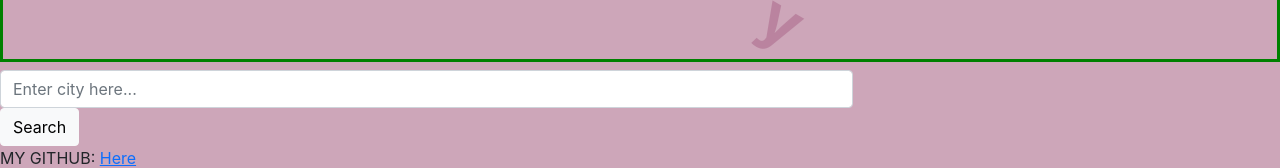
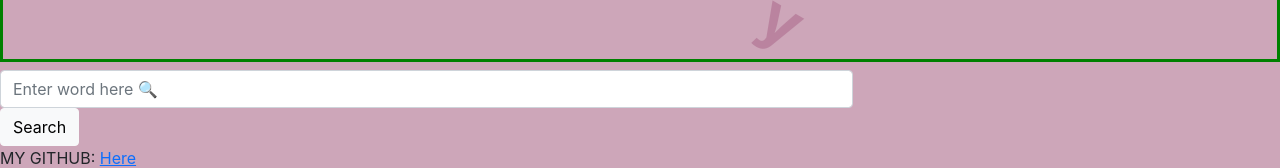
Before and after one commit to Reggie899/dictionary-project, a React (Create React App) app: page / in a window 1280 px wide. Shown: the part 328-496 px from the top of the page. Built offline with nearby package versions, Linux system fonts and the light colour scheme.

Commit message:
placeholder text changed

```diff
--- a/src/Dictionary1.js
+++ b/src/Dictionary1.js
@@ -45,7 +45,7 @@ axios.get(apiUrl).then(handleResponse);
 
           <input
             type="search"
-            placeholder="Enter city here..."
+            placeholder="Enter word here 🔍"
             className="form-control"
             id="bigForm"
             // autofocus="on"
```
